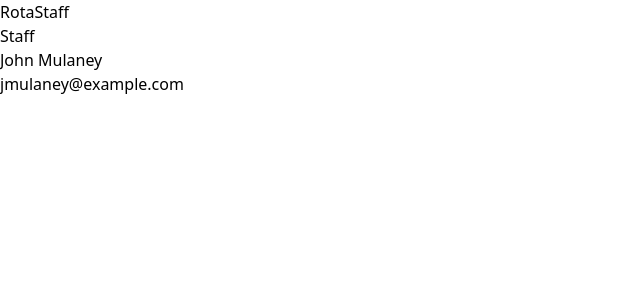
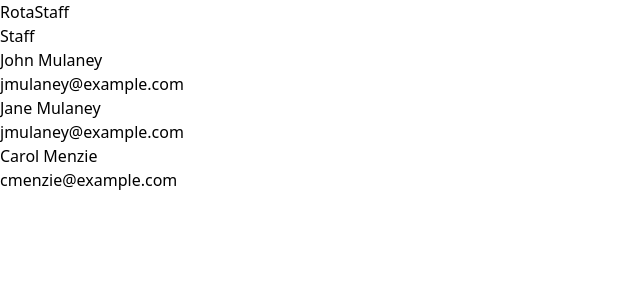
Before and after one commit to large-bytes/plannd-client, a React (Vite) app: page /staff in a window 1280 px wide. Shown: the top 300 px of the page, without its empty margins (0-640 px from the left). Built offline with nearby package versions, Linux system fonts and the light colour scheme.

Commit message:
Add more mock data

```diff
--- a/src/routes/Staff.tsx
+++ b/src/routes/Staff.tsx
@@ -7,6 +7,16 @@
     id: "abc",
     name: "John Mulaney",
     email: "jmulaney@example.com",
+  },
+  {
+    id: "def",
+    name: "Jane Mulaney",
+    email: "jmulaney@example.com",
+  },
+  {
+    id: "ghi",
+    name: "Carol Menzie",
+    email: "cmenzie@example.com",
   },
 ];
 
```
